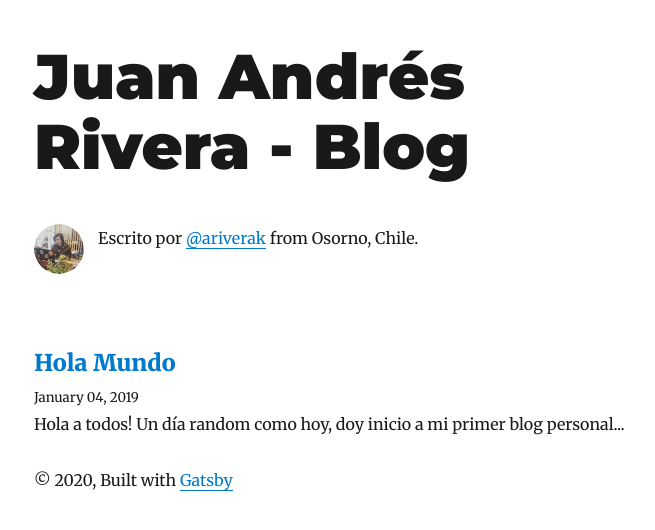
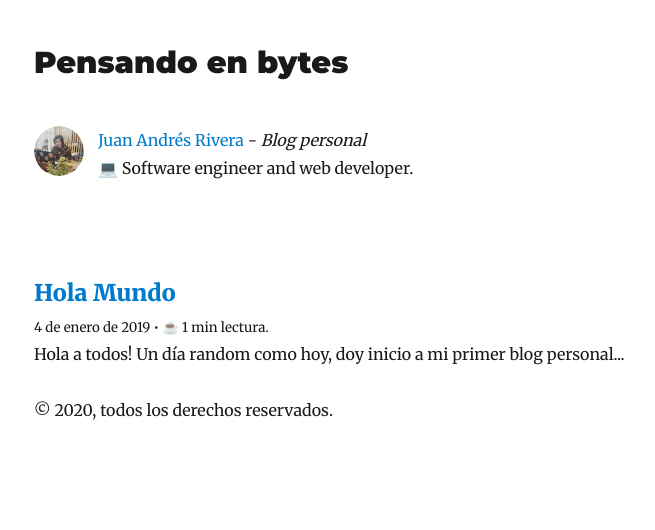
Before and after one commit to ariverak/ariverak-blog, a Gatsby site: page / in a window 1280 px wide. Shown: the whole page, without its empty margins (291-946 px from the left). Built offline with nearby package versions, Linux system fonts and the light colour scheme; Gatsby itself is replaced by a stand-in of ours; some packages are replaced by stand-ins of ours.

Commit message:
blog works!

```diff
--- a/content/blog/hola-mundo/index.md
+++ b/content/blog/hola-mundo/index.md
@@ -1,6 +1,6 @@
 ---
 title: Hola Mundo
-date: "2019-01-04T21:00:32.169Z"
+date: "2019-01-04"
 description: Hola a todos! Un día random como hoy, doy inicio a mi primer blog personal...
 ---
 
--- a/gatsby-config.js
+++ b/gatsby-config.js
@@ -1,12 +1,13 @@
 module.exports = {
   siteMetadata: {
-    title: `Juan Andrés Rivera - Blog`,
+    title: `Pensando en bytes`,
     author: `@ariverak`,
     description: `Blog personal Juan Andrés Rivera.`,
     siteUrl: `https://ariverak.netlify.com/`,
     social: {
       facebook : `ariverakk`,
       github: `ariverak`,
+      linkedin : 'ariverak'
     },
   },
   plugins: [
--- a/src/components/bio.js
+++ b/src/components/bio.js
@@ -27,6 +27,7 @@ const Bio = () => {
           social {
             facebook
             github
+            linkedin
           }
         }
       }
@@ -54,9 +55,14 @@ const Bio = () => {
           borderRadius: `50%`,
         }}
       />
-      <p>
-        Escrito por <a href={`https://github.com/${social.github}`}>{author}</a> from Osorno, Chile.
-      </p>
+      <div>
+        <span>
+          <a style={{boxShadow : 'none'}} href={`https://www.linkedin.com/in/${social.linkedin}`}>{'Juan Andrés Rivera'}</a> - <span style={{fontStyle : 'italic'}}>Blog personal</span>
+        </span>
+        <p>
+          <span role="img" aria-label="pc">💻</span> Software engineer and web developer.
+        </p>
+      </div>
     </div>
   )
 }
--- a/src/components/layout.js
+++ b/src/components/layout.js
@@ -1,6 +1,5 @@
 import React from "react"
 import { Link } from "gatsby"
-
 import { rhythm, scale } from "../utils/typography"
 
 class Layout extends React.Component {
@@ -13,7 +12,7 @@ class Layout extends React.Component {
       header = (
         <h1
           style={{
-            ...scale(1.5),
+            ...scale(0.7),
             marginBottom: rhythm(1.5),
             marginTop: 0,
           }}
@@ -63,9 +62,7 @@ class Layout extends React.Component {
         <header>{header}</header>
         <main>{children}</main>
         <footer>
-          © {new Date().getFullYear()}, Built with
-          {` `}
-          <a href="https://www.gatsbyjs.org">Gatsby</a>
+          © {new Date().getFullYear()}, todos los derechos reservados.
         </footer>
       </div>
     )
--- a/src/components/seo.js
+++ b/src/components/seo.js
@@ -73,7 +73,7 @@ function SEO({ description, lang, meta, title }) {
 }
 
 SEO.defaultProps = {
-  lang: `en`,
+  lang: `es`,
   meta: [],
   description: ``,
 }
--- a/src/pages/index.js
+++ b/src/pages/index.js
@@ -1,10 +1,10 @@
 import React from "react"
 import { Link, graphql } from "gatsby"
-
 import Bio from "../components/bio"
 import Layout from "../components/layout"
 import SEO from "../components/seo"
 import { rhythm } from "../utils/typography"
+import { formatPostDate, formatReadingTime } from "../utils/helpers"
 
 class BlogIndex extends React.Component {
   render() {
@@ -14,7 +14,7 @@ class BlogIndex extends React.Component {
 
     return (
       <Layout location={this.props.location} title={siteTitle}>
-        <SEO title="All posts" lang="es" />
+        <SEO title="Todos los Posts" />
         <Bio />
         {posts.map(({ node }) => {
           const title = node.frontmatter.title || node.fields.slug
@@ -30,7 +30,10 @@ class BlogIndex extends React.Component {
                     {title}
                   </Link>
                 </h3>
-                <small>{node.frontmatter.date}</small>
+              <small>
+                {formatPostDate(node.frontmatter.date, 'es')}
+                {` • ${formatReadingTime(node.timeToRead)}`}
+              </small>
               </header>
               <section>
                 <p
@@ -63,6 +66,7 @@ export const pageQuery = graphql`
           fields {
             slug
           }
+          timeToRead
           frontmatter {
             date(formatString: "MMMM DD, YYYY")
             title
--- a/src/templates/blog-post.js
+++ b/src/templates/blog-post.js
@@ -5,6 +5,7 @@ import Bio from "../components/bio"
 import Layout from "../components/layout"
 import SEO from "../components/seo"
 import { rhythm, scale } from "../utils/typography"
+import { formatPostDate, formatReadingTime } from "../utils/helpers"
 
 class BlogPostTemplate extends React.Component {
   render() {
@@ -35,7 +36,8 @@ class BlogPostTemplate extends React.Component {
                 marginBottom: rhythm(1),
               }}
             >
-              {post.frontmatter.date}
+              {formatPostDate(post.frontmatter.date, 'es')}
+              {` • ${formatReadingTime(post.timeToRead)}`}
             </p>
           </header>
           <section dangerouslySetInnerHTML={{ __html: post.html }} />
@@ -93,6 +95,7 @@ export const pageQuery = graphql`
       id
       excerpt(pruneLength: 160)
       html
+      timeToRead
       frontmatter {
         title
         date(formatString: "MMMM DD, YYYY")
--- /dev/null
+++ b/src/utils/helpers.js
@@ -0,0 +1,25 @@
+export function formatReadingTime(minutes) {
+    let cups = Math.round(minutes / 5);
+
+    if (cups > 5) {
+      return `${new Array(Math.round(cups / Math.E))
+        .fill('🍱')
+        .join('')} ${minutes} min read`;
+    } else {
+      return `${new Array(cups || 1).fill('☕️').join('')} ${minutes} min lectura.`;
+    }
+  }
+
+  // `lang` is optional and will default to the current user agent locale
+  export function formatPostDate(date, lang) {
+    if (typeof Date.prototype.toLocaleDateString !== 'function') {
+      return date;
+    }
+
+    date = new Date(date);
+    const args = [
+      lang,
+      { day: 'numeric', month: 'long', year: 'numeric' },
+    ].filter(Boolean);
+    return date.toLocaleDateString(...args);
+  }
```
Also changed, not shown: content/assets/profile-pic.jpg (deleted).
